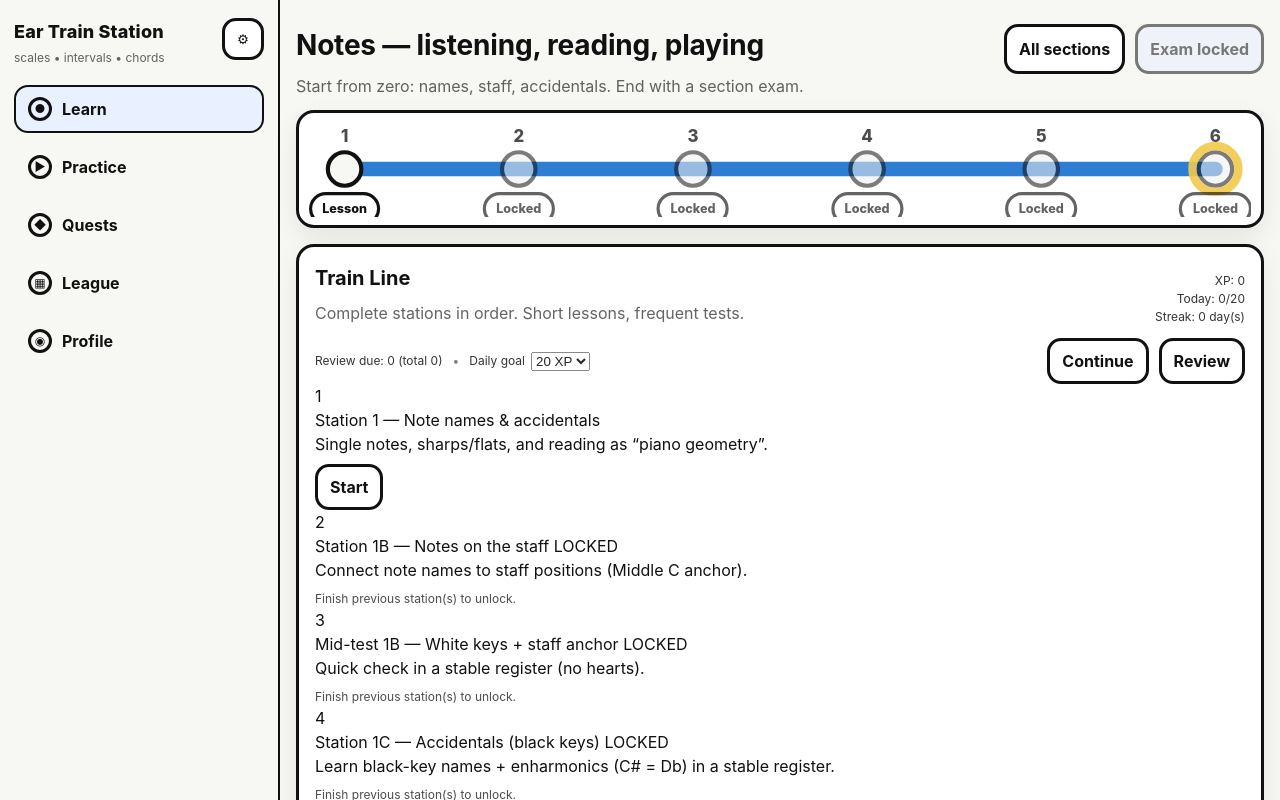
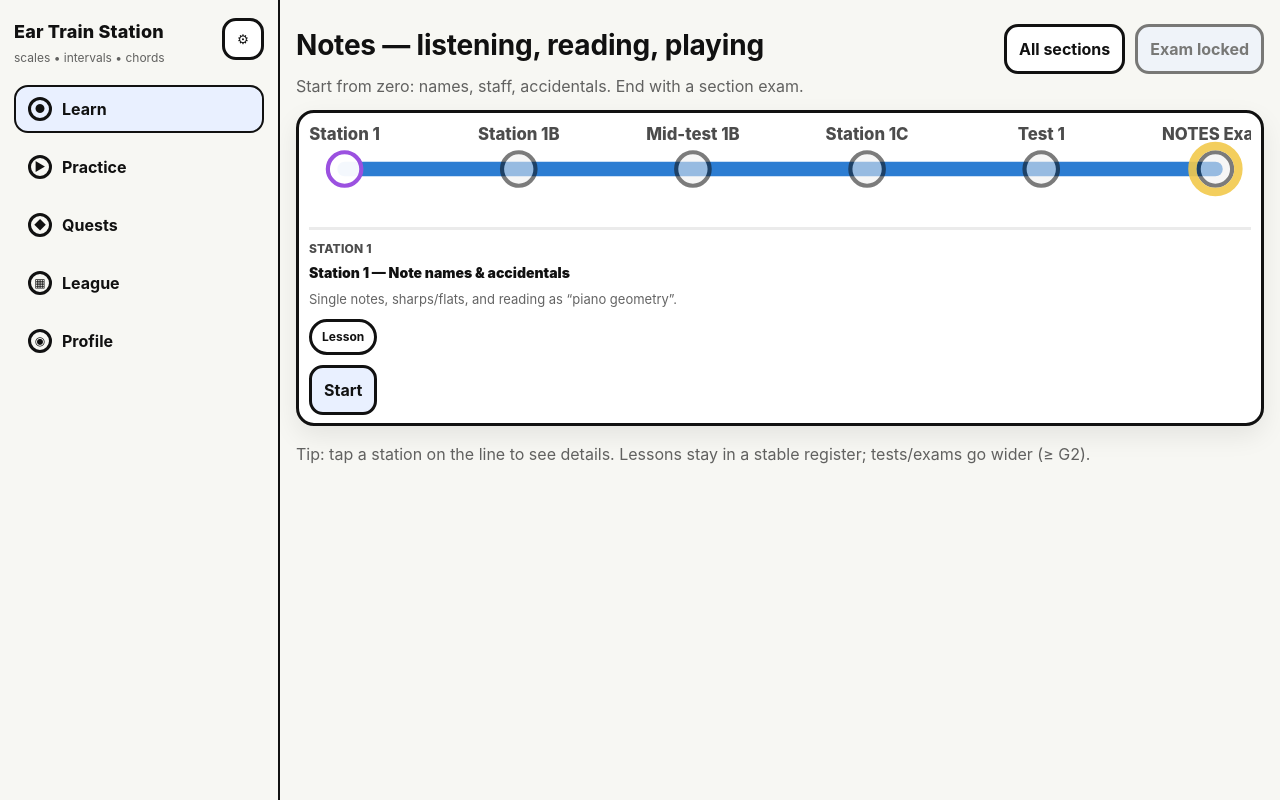
Before and after one commit to wpwcbc/ear-train-station, a React (Vite) app: page /learn/section/NOTES in a window 1280 px wide. Shown: the top 800 px of the page. Built offline with nearby package versions, Linux system fonts and the light colour scheme.

Commit message:
Section detail: selectable route + info card/bottom sheet

```diff
--- a/src/App.css
+++ b/src/App.css
@@ -303,9 +303,25 @@
   text-decoration: none;
   color: var(--ink);
   border: 3px solid var(--ink);
-  background: rgba(255,255,255,0.06);
+  background: rgba(255, 255, 255, 0.06);
   font-weight: 750;
   font-size: 12px;
+}
+
+.pill.muted {
+  opacity: 0.7;
+}
+
+.pill.strong {
+  background: rgba(0, 168, 255, 0.14);
+}
+
+.pill.warn {
+  background: rgba(255, 196, 0, 0.18);
+}
+
+.pill.ok {
+  background: rgba(0, 230, 120, 0.16);
 }
 
 .rowBetween {
@@ -548,6 +564,98 @@
   opacity: 0.65;
 }
 
+.routeDot.selected {
+  fill: rgba(255, 255, 255, 0.95);
+  stroke: var(--route-purple);
+}
+
+.routeDotGroup {
+  cursor: pointer;
+  outline: none;
+}
+
+.routeDotGroup:focus .routeDot,
+.routeDotGroup:focus-visible .routeDot {
+  stroke: var(--route-red);
+}
+
+.routeHit {
+  fill: transparent;
+  pointer-events: all;
+}
+
+.routeCard {
+  margin-top: 10px;
+  border-top: 3px solid rgba(0, 0, 0, 0.08);
+  padding-top: 10px;
+}
+
+.routeCardHeader {
+  display: grid;
+  gap: 4px;
+}
+
+.routeCardKicker {
+  font-size: 12px;
+  font-weight: 850;
+  letter-spacing: 0.2px;
+  text-transform: uppercase;
+  opacity: 0.75;
+}
+
+.routeCardTitle {
+  font-size: 14px;
+  font-weight: 900;
+}
+
+.routeCardBody {
+  margin-top: 8px;
+  display: grid;
+  gap: 10px;
+}
+
+.routeCardBlurb {
+  color: var(--muted);
+  font-size: 13px;
+  line-height: 1.35;
+}
+
+.routeCardMeta {
+  display: flex;
+  gap: 8px;
+  flex-wrap: wrap;
+  align-items: center;
+}
+
+.routeCardActions {
+  display: flex;
+  gap: 10px;
+  flex-wrap: wrap;
+  align-items: center;
+}
+
+/* Mobile modal bottom sheet */
+.routeSheetOverlay {
+  position: fixed;
+  inset: 0;
+  background: rgba(0, 0, 0, 0.25);
+  backdrop-filter: blur(1px);
+  z-index: 40;
+}
+
+.routeSheet {
+  position: fixed;
+  left: 10px;
+  right: 10px;
+  bottom: calc(10px + env(safe-area-inset-bottom));
+  z-index: 41;
+  border: 3px solid var(--ink);
+  border-radius: 18px;
+  background: var(--card);
+  box-shadow: var(--shadow);
+  padding: 12px;
+}
+
 .btn, .btnPrimary {
   padding: 10px 12px;
   border-radius: 14px;
--- a/src/buildInfo.ts
+++ b/src/buildInfo.ts
@@ -1,6 +1,6 @@
 // AUTO-GENERATED by scripts/gen-build-info.mjs
 export const BUILD_INFO = {
-  commit: "d3cfeba",
-  committedAt: "2026-02-06T12:01:47+08:00",
-  builtAt: "2026-02-06T05:01:47.544Z",
+  commit: "d5d0b04",
+  committedAt: "2026-02-06T13:02:15+08:00",
+  builtAt: "2026-02-06T06:03:17.708Z",
 } as const;
--- a/src/components/SectionRoute.tsx
+++ b/src/components/SectionRoute.tsx
@@ -1,10 +1,30 @@
+import { useEffect, useMemo, useState } from 'react';
 import { Link } from 'react-router-dom';
 import type { Progress } from '../lib/progress';
-import { isStationUnlockedIn, type Station } from '../lib/stations';
+import { isStationUnlockedIn, nextUnlockedIncompleteIn, type Station } from '../lib/stations';
 import type { SectionNode } from '../lib/sectionNodes';
 
-function clamp(n: number, a: number, b: number): number {
-  return Math.max(a, Math.min(b, n));
+function shortTitle(full: string): string {
+  // Keep the “station-sign” header compact: take the prefix before the em dash.
+  const parts = full.split('—');
+  return (parts[0] ?? full).trim();
+}
+
+function useIsMobile(breakpointPx: number): boolean {
+  const [isMobile, setIsMobile] = useState(() => {
+    if (typeof window === 'undefined') return false;
+    return window.innerWidth <= breakpointPx;
+  });
+
+  useEffect(() => {
+    function onResize() {
+      setIsMobile(window.innerWidth <= breakpointPx);
+    }
+    window.addEventListener('resize', onResize);
+    return () => window.removeEventListener('resize', onResize);
+  }, [breakpointPx]);
+
+  return isMobile;
 }
 
 export function SectionRoute({
@@ -14,12 +34,79 @@ export function SectionRoute({
   nodes: ReadonlyArray<SectionNode>;
   progress: Progress;
 }) {
-  const stations: Station[] = nodes.map((n) => n.station);
+  const stations: Station[] = useMemo(() => nodes.map((n) => n.station), [nodes]);
+  const isMobile = useIsMobile(640);
+
+  const defaultSelected = useMemo(() => {
+    const next = nextUnlockedIncompleteIn(progress, stations);
+    return next ?? nodes[0]?.stationId ?? null;
+  }, [nodes, progress, stations]);
+
+  const [selectedId, setSelectedId] = useState<string | null>(defaultSelected);
+
+  // If progress changes (e.g. after completing a station), gently move selection to the next target.
+  useEffect(() => {
+    setSelectedId((cur) => cur ?? defaultSelected);
+  }, [defaultSelected]);
+
+  const selectedNode = nodes.find((n) => n.stationId === selectedId) ?? null;
+  const selectedUnlocked = selectedNode ? isStationUnlockedIn(progress, selectedNode.stationId, stations) : false;
+  const selectedDone = selectedNode ? !!progress.stationDone[selectedNode.stationId] : false;
 
   const W = 900;
-  const H = 86;
+  const H = 90;
   const P = 34;
   const n = Math.max(nodes.length, 1);
+
+  function selectStation(id: string) {
+    setSelectedId(id);
+  }
+
+  function onDotKeyDown(e: React.KeyboardEvent, id: string) {
+    if (e.key === 'Enter' || e.key === ' ') {
+      e.preventDefault();
+      selectStation(id);
+    }
+  }
+
+  const card = selectedNode ? (
+    <div className={isMobile ? 'routeSheet' : 'routeCard'} role={isMobile ? 'dialog' : undefined} aria-modal={isMobile ? true : undefined}>
+      <div className="routeCardHeader">
+        <div className="routeCardKicker">{shortTitle(selectedNode.station.title)}</div>
+        <div className="routeCardTitle">{selectedNode.station.title}</div>
+      </div>
+
+      <div className="routeCardBody">
+        <div className="routeCardBlurb">{selectedNode.station.blurb}</div>
+
+        <div className="routeCardMeta">
+          <span className={selectedNode.kind === 'lesson' ? 'pill' : selectedNode.kind === 'exam' ? 'pill warn' : 'pill strong'}>
+            {selectedNode.kind === 'exam' ? 'Exam' : selectedNode.kind === 'test' ? 'Test' : 'Lesson'}
+          </span>
+          {selectedDone ? <span className="pill ok">Done</span> : null}
+          {!selectedUnlocked ? <span className="pill muted">Locked</span> : null}
+        </div>
+
+        <div className="routeCardActions">
+          {selectedUnlocked ? (
+            <Link className="btnPrimary" to={`/lesson/${selectedNode.stationId}`}>
+              {selectedDone ? 'Redo' : 'Start'}
+            </Link>
+          ) : (
+            <div className="sub" style={{ margin: 0 }}>
+              Finish the previous station(s) to unlock.
+            </div>
+          )}
+
+          {isMobile ? (
+            <button className="btn" onClick={() => setSelectedId(null)}>
+              Close
+            </button>
+          ) : null}
+        </div>
+      </div>
+    </div>
+  ) : null;
 
   return (
     <div className="sectionRouteWrap">
@@ -30,10 +117,7 @@ export function SectionRoute({
         aria-label="Section route"
         preserveAspectRatio="xMidYMid meet"
       >
-        <path
-          d={`M ${P} ${H / 2} L ${W - P} ${H / 2}`}
-          className="routeLine"
-        />
+        <path d={`M ${P} ${H / 2} L ${W - P} ${H / 2}`} className="routeLine" />
 
         {nodes.map((node, idx) => {
           const t = n === 1 ? 0.5 : idx / (n - 1);
@@ -42,51 +126,43 @@ export function SectionRoute({
 
           const done = !!progress.stationDone[node.stationId];
           const unlocked = isStationUnlockedIn(progress, node.stationId, stations);
+          const selected = node.stationId === selectedId;
 
           const r = 16;
-          const dotClass = [
-            'routeDot',
-            done ? 'done' : '',
-            unlocked ? '' : 'locked',
-            node.kind === 'exam' ? 'exam' : '',
-          ]
+          const dotClass = ['routeDot', done ? 'done' : '', unlocked ? '' : 'locked', node.kind === 'exam' ? 'exam' : '', selected ? 'selected' : '']
             .filter(Boolean)
             .join(' ');
 
-          const label = node.kind === 'exam' ? 'Exam' : node.kind === 'test' ? 'Test' : 'Lesson';
-
-          // Click target: a small pill button below the dot.
-          const btnW = clamp(110, 90, 130);
-          const btnH = 28;
-          const btnX = x - btnW / 2;
-          const btnY = y + 22;
+          const label = shortTitle(node.station.title);
 
           return (
-            <g key={node.stationId}>
+            <g
+              key={node.stationId}
+              className={unlocked ? 'routeDotGroup' : 'routeDotGroup locked'}
+              role="button"
+              tabIndex={0}
+              aria-label={node.station.title}
+              onClick={() => selectStation(node.stationId)}
+              onKeyDown={(e) => onDotKeyDown(e, node.stationId)}
+            >
               <circle cx={x} cy={y} r={r} className={dotClass} />
-              {node.kind === 'exam' ? (
-                <circle cx={x} cy={y} r={r + 6} className="routeHalo" />
-              ) : null}
+              {node.kind === 'exam' ? <circle cx={x} cy={y} r={r + 6} className="routeHalo" /> : null}
+              {/* Larger invisible hit target */}
+              <circle cx={x} cy={y} r={r + 10} className="routeHit" />
 
-              <foreignObject x={btnX} y={btnY} width={btnW} height={btnH}>
-                <div className="routeBtnWrap">
-                  {unlocked ? (
-                    <Link className="routeBtn" to={`/lesson/${node.stationId}`}>
-                      {label}
-                    </Link>
-                  ) : (
-                    <span className="routeBtn routeBtnLocked">Locked</span>
-                  )}
-                </div>
-              </foreignObject>
-
-              <text x={x} y={y - 26} textAnchor="middle" className="routeTitle">
-                {idx + 1}
+              <text x={x} y={y - 28} textAnchor="middle" className="routeTitle">
+                {label}
               </text>
             </g>
           );
         })}
       </svg>
+
+      {isMobile && selectedNode ? (
+        <div className="routeSheetOverlay" onClick={() => setSelectedId(null)} aria-hidden="true" />
+      ) : null}
+
+      {card}
     </div>
   );
 }
--- a/src/pages/SectionDetailPage.tsx
+++ b/src/pages/SectionDetailPage.tsx
@@ -2,11 +2,10 @@ import { Link, useParams } from 'react-router-dom';
 import type { Progress } from '../lib/progress';
 import { SECTIONS, type SectionId } from '../lib/sections';
 import { sectionNodes } from '../lib/sectionNodes';
-import { isSectionExamUnlocked, sectionStationList, sectionStations } from '../lib/sectionStations';
+import { isSectionExamUnlocked, sectionStations } from '../lib/sectionStations';
 import { SectionRoute } from '../components/SectionRoute';
-import { MapPage } from './MapPage';
 
-export function SectionDetailPage({ progress, setProgress }: { progress: Progress; setProgress: (p: Progress) => void }) {
+export function SectionDetailPage({ progress, setProgress: _setProgress }: { progress: Progress; setProgress: (p: Progress) => void }) {
   const { sectionId } = useParams();
   const id = (sectionId ?? 'NOTES') as SectionId;
   const section = SECTIONS.find((s) => s.id === id);
@@ -20,7 +19,6 @@ export function SectionDetailPage({ progress, setProgress }: { progress: Progres
     );
   }
 
-  const list = sectionStationList(id);
   const plan = sectionStations(id);
   const nodes = sectionNodes(id);
   const examUnlocked = isSectionExamUnlocked(progress, id);
@@ -52,7 +50,9 @@ export function SectionDetailPage({ progress, setProgress }: { progress: Progres
 
       <SectionRoute nodes={nodes} progress={progress} />
 
-      <MapPage progress={progress} setProgress={setProgress} stations={list} />
+      <div className="sub" style={{ marginTop: 10 }}>
+        Tip: tap a station on the line to see details. Lessons stay in a stable register; tests/exams go wider (≥ G2).
+      </div>
     </div>
   );
 }
```
